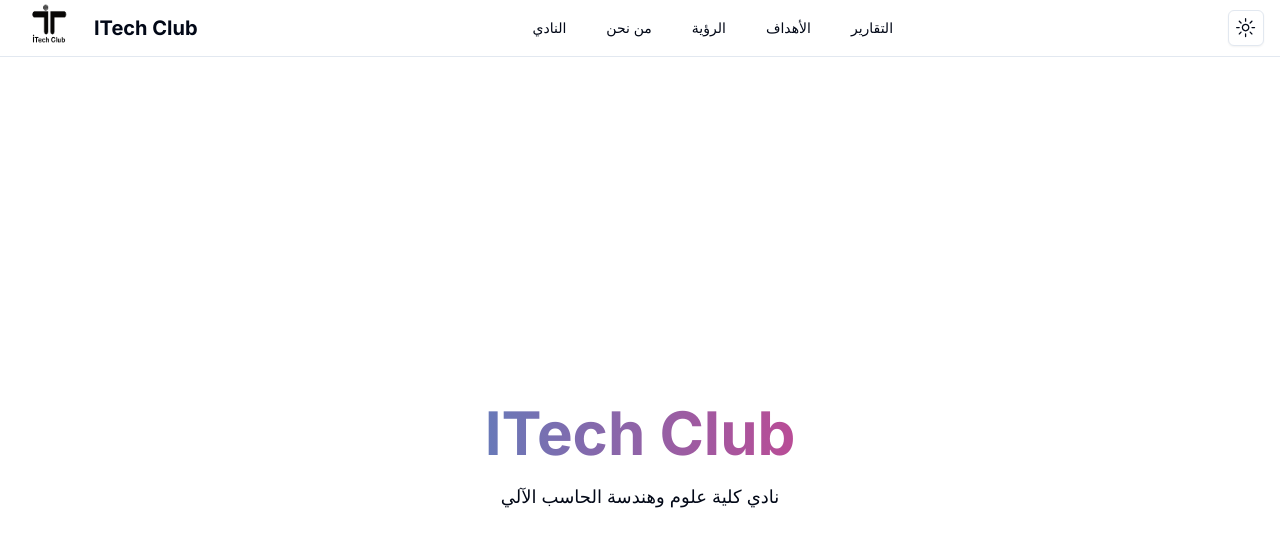
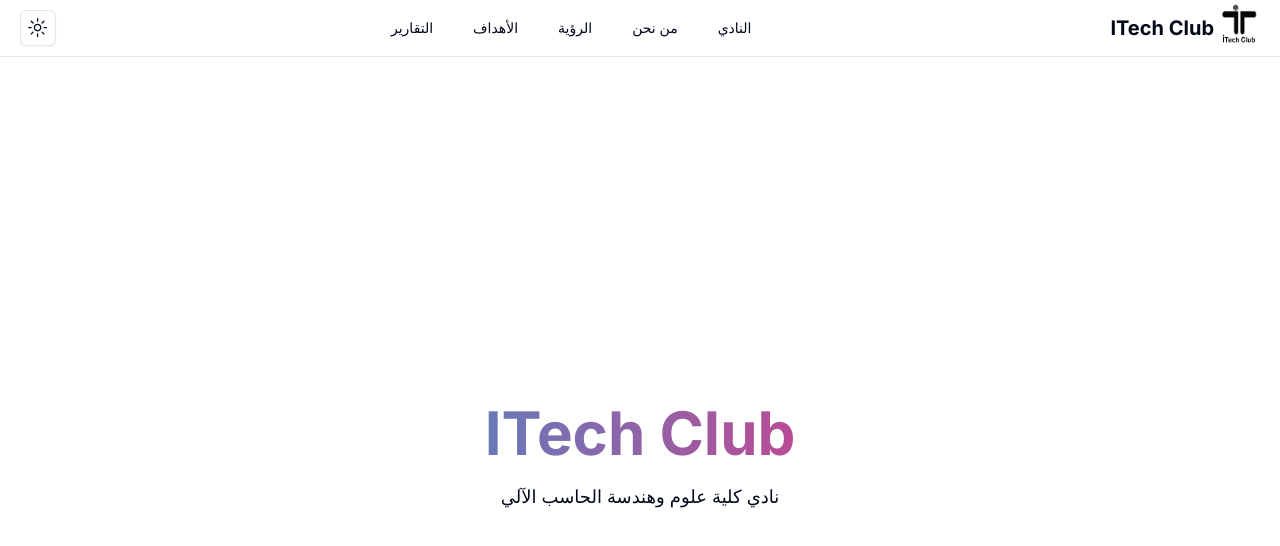
Before and after one commit to mahmoude4477/ITech-Club, a Next.js app: page / in a window 1280 px wide. Shown: the top 546 px of the page. Built offline with nearby package versions, Linux system fonts and the light colour scheme.

Commit message:
fix switch between light and dark mode Img

```diff
--- /dev/null
+++ b/src/components/ImgNavBar.tsx
@@ -0,0 +1,8 @@
+import Image from "next/image";
+import React from "react";
+
+const ImgNavBar = ({ Img }: { Img: any }) => {
+  return <Image src={Img} alt="logo" height={50} width={50} unoptimized />;
+};
+
+export default ImgNavBar;
--- a/src/components/navbar.tsx
+++ b/src/components/navbar.tsx
@@ -20,6 +20,10 @@
 import Image from "next/image";
 import { ModeToggle } from "./ModeToggle";
 import { useTheme } from "next-themes";
+import imgDark from "../../public/iconLight.png";
+import imgLight from "../../public/icon2.png";
+
+import ImgNavBar from "./ImgNavBar";
 interface RouteProps {
   href: string;
   label: string;
@@ -51,23 +55,32 @@
 export const Navbar = () => {
   const [isOpen, setIsOpen] = useState<boolean>(false);
   const { theme, setTheme } = useTheme();
+  const [Img, setImg] = useState<any>(theme === "dark" ? imgLight : imgDark);
+  console.log(theme);
+
+  useEffect(() => {
+    if (theme === "dark") {
+      setImg("/icon2.png");
+    } else {
+      setImg("/iconLight.png");
+    }
+  }, [theme]);
+
   return (
-    <header className="sticky border-b-[1px] top-0 z-40 w-full bg-white dark:border-b-slate-700 dark:bg-background">
-      <NavigationMenu className="mx-auto">
+    <header
+      dir="rtl"
+      className="sticky border-b-[1px] top-0 z-40 w-full bg-white dark:border-b-slate-700 dark:bg-background"
+    >
+      <NavigationMenu dir="rtl" className="mx-auto">
         <NavigationMenuList className="container h-14 px-4 w-screen flex justify-between ">
           <NavigationMenuItem className="font-bold flex">
             <a
               href="#Name"
               className="ml-2 font-bold space-x-5 text-xl flex items-center justify-center"
             >
-              <Image
-                src={theme == "dark" ? "/icon2.png" : "iconLight.png"}
-                alt="logo"
-                height={50}
-                width={50}
-                unoptimized
-              />
-              <p>ITech Club</p>
+              <ImgNavBar Img={Img} />
+              {/* <Image src={Img} alt="logo" height={50} width={50} unoptimized /> */}
+              <p className="ms-5">ITech Club</p>
             </a>
           </NavigationMenuItem>
 
```
